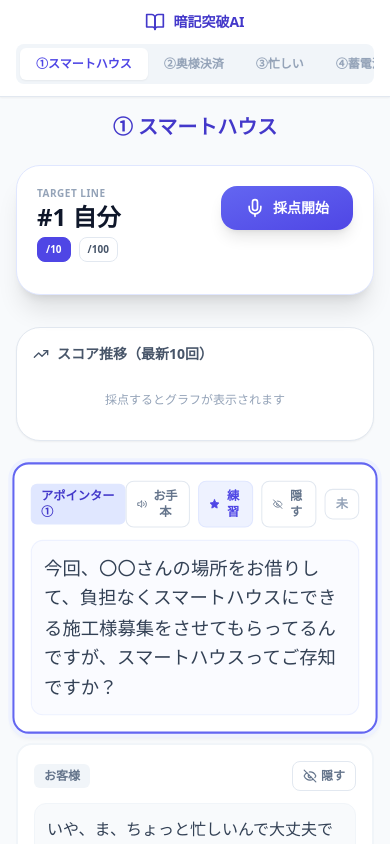
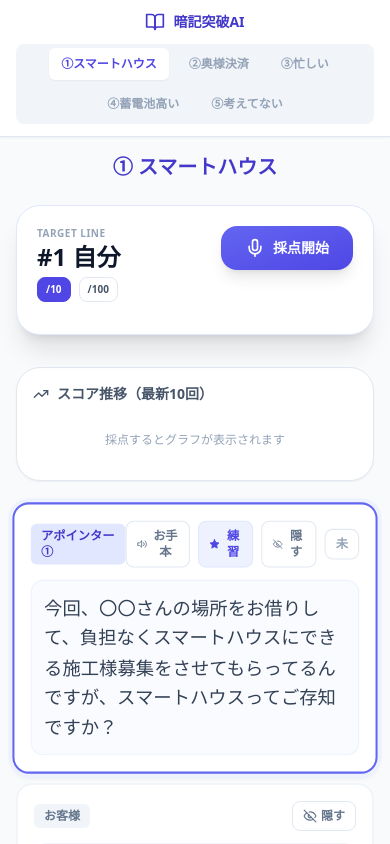
Before and after one commit to yuichiro-suga-source/frontnega, a React (Vite) app: page / in a window 390 px wide. Shown: the top 844 px of the page. Built offline with nearby package versions, Linux system fonts and the light colour scheme.

Commit message:
Update App.jsx

```diff
--- a/src/App.jsx
+++ b/src/App.jsx
@@ -20,7 +20,8 @@ const scenario1 = {
     {
       id: 1, role: "appointer", label: "アポインター①",
       text: "今回、〇〇さんの場所をお借りして、負担なくスマートハウスにできる施工様募集をさせてもらってるんですが、スマートハウスってご存知ですか？",
-      // 👇 ここを新しいファイル名（v2）に変えてあります！
+      // 👇 ファイル名はご自身で設定したもの（v2など）に合わせてください！
+      // もし変えていなければそのままでOKです
       audio: "/model_1_v2.m4a",
     },
     { id: 2, role: "customer", label: "お客様", text: "いや、ま、ちょっと忙しいんで大丈夫です。はい。" },
@@ -283,12 +284,13 @@ export default function App() {
             <BookOpen size={20} />
             <span className="text-sm">暗記突破AI</span>
           </div>
-          <div className="flex bg-slate-100 p-1 rounded-lg overflow-x-auto w-full max-w-full justify-start md:justify-center scrollbar-hide">
-            <button onClick={() => setCurrentCourse("course1")} className={`whitespace-nowrap text-xs font-bold px-4 py-2 rounded-md transition-all ${currentCourse === "course1" ? "bg-white text-indigo-600 shadow-sm" : "text-slate-400 hover:text-slate-600"}`}>①スマートハウス</button>
-            <button onClick={() => setCurrentCourse("course2")} className={`whitespace-nowrap text-xs font-bold px-4 py-2 rounded-md transition-all ${currentCourse === "course2" ? "bg-white text-indigo-600 shadow-sm" : "text-slate-400 hover:text-slate-600"}`}>②奥様決済</button>
-            <button onClick={() => setCurrentCourse("course3")} className={`whitespace-nowrap text-xs font-bold px-4 py-2 rounded-md transition-all ${currentCourse === "course3" ? "bg-white text-indigo-600 shadow-sm" : "text-slate-400 hover:text-slate-600"}`}>③忙しい</button>
-            <button onClick={() => setCurrentCourse("course4")} className={`whitespace-nowrap text-xs font-bold px-4 py-2 rounded-md transition-all ${currentCourse === "course4" ? "bg-white text-indigo-600 shadow-sm" : "text-slate-400 hover:text-slate-600"}`}>④蓄電池高い</button>
-            <button onClick={() => setCurrentCourse("course5")} className={`whitespace-nowrap text-xs font-bold px-4 py-2 rounded-md transition-all ${currentCourse === "course5" ? "bg-white text-indigo-600 shadow-sm" : "text-slate-400 hover:text-slate-600"}`}>⑤考えてない</button>
+          {/* 👇 ここを変えました！flex-wrap を追加して、入りきらない場合は折り返すようにしました */}
+          <div className="flex flex-wrap bg-slate-100 p-1 rounded-lg w-full justify-center gap-2">
+            <button onClick={() => setCurrentCourse("course1")} className={`whitespace-nowrap text-xs font-bold px-3 py-2 rounded-md transition-all ${currentCourse === "course1" ? "bg-white text-indigo-600 shadow-sm" : "text-slate-400 hover:text-slate-600"}`}>①スマートハウス</button>
+            <button onClick={() => setCurrentCourse("course2")} className={`whitespace-nowrap text-xs font-bold px-3 py-2 rounded-md transition-all ${currentCourse === "course2" ? "bg-white text-indigo-600 shadow-sm" : "text-slate-400 hover:text-slate-600"}`}>②奥様決済</button>
+            <button onClick={() => setCurrentCourse("course3")} className={`whitespace-nowrap text-xs font-bold px-3 py-2 rounded-md transition-all ${currentCourse === "course3" ? "bg-white text-indigo-600 shadow-sm" : "text-slate-400 hover:text-slate-600"}`}>③忙しい</button>
+            <button onClick={() => setCurrentCourse("course4")} className={`whitespace-nowrap text-xs font-bold px-3 py-2 rounded-md transition-all ${currentCourse === "course4" ? "bg-white text-indigo-600 shadow-sm" : "text-slate-400 hover:text-slate-600"}`}>④蓄電池高い</button>
+            <button onClick={() => setCurrentCourse("course5")} className={`whitespace-nowrap text-xs font-bold px-3 py-2 rounded-md transition-all ${currentCourse === "course5" ? "bg-white text-indigo-600 shadow-sm" : "text-slate-400 hover:text-slate-600"}`}>⑤考えてない</button>
           </div>
         </div>
       </div>
```
